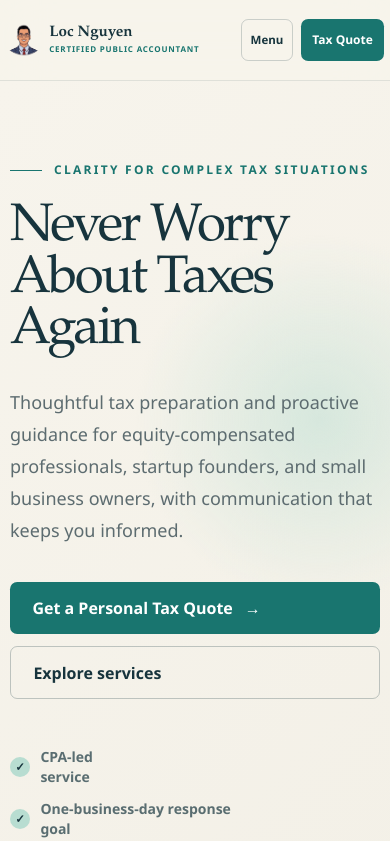
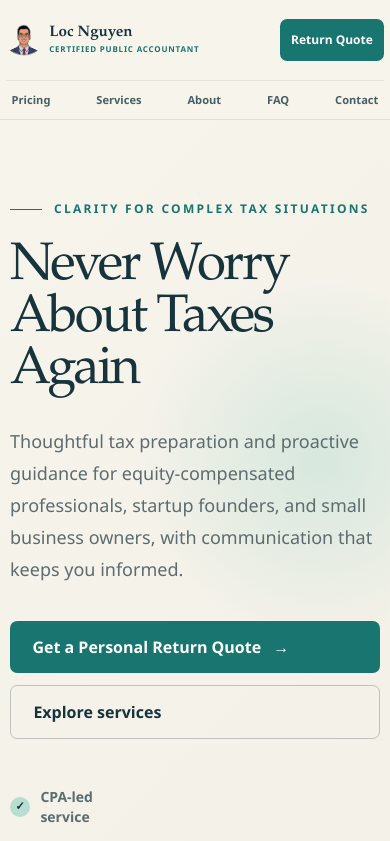
Before and after one commit to locnguyencpa/loc-nguyen-cpa-website, a Next.js app: page / in a window 390 px wide. Shown: the top 841 px of the page. Built offline with nearby package versions, Linux system fonts and the light colour scheme.

Commit message:
Improve mobile navigation

```diff
--- a/src/app/about/page.tsx
+++ b/src/app/about/page.tsx
@@ -35,7 +35,7 @@ export default function AboutPage() {
             <p>I have helped clients abate more than $200,000 in penalties across matters involving late-filed partnership returns, Forms 5471 and 5472, and state filings. Past outcomes do not guarantee future results, but they reflect the level of care I bring to a case.</p>
             <p>My practice is designed to be responsive, secure, and straightforward. I aim to acknowledge messages within one business day, and you’ll know what I need, what the work costs, and where things stand.</p>
             <PersonalTaxQuoteButton className="button button-primary mt-5">
-              Get a Personal Tax Quote
+              Get a Personal Return Quote
             </PersonalTaxQuoteButton>
           </div>
         </div>
--- a/src/app/get-quote/page.tsx
+++ b/src/app/get-quote/page.tsx
@@ -20,7 +20,7 @@ export default function QuotePage() {
             accurate quote.
           </p>
           <PersonalTaxQuoteButton className="button button-primary mt-8">
-            Open Personal Tax Questionnaire <span>→</span>
+            Open Personal Return Questionnaire <span>→</span>
           </PersonalTaxQuoteButton>
           <p className="mt-5 text-xs leading-5 text-slate">
             Do not upload tax documents or include Social Security numbers in
--- a/src/app/globals.css
+++ b/src/app/globals.css
@@ -46,12 +46,9 @@ button, input, select, textarea { font: inherit; }
 .button-secondary:hover { background: white; border-color: var(--navy); }
 .nav-link { color: rgba(23,52,61,.72); font-size: .9rem; font-weight: 600; }
 .nav-link:hover, .text-link:hover { color: var(--teal); }
-.mobile-nav { position: relative; }
-.mobile-nav summary { cursor: pointer; list-style: none; border: 1px solid rgba(23,52,61,.2); border-radius: .45rem; padding: .75rem; color: var(--navy); font-size: .8rem; font-weight: 700; }
-.mobile-nav summary::-webkit-details-marker { display: none; }
-.mobile-nav nav { position: absolute; right: 0; top: calc(100% + .65rem); display: grid; width: 12rem; overflow: hidden; border: 1px solid rgba(23,52,61,.12); border-radius: .75rem; background: white; box-shadow: 0 20px 50px rgba(23,52,61,.15); }
-.mobile-nav nav a { padding: .85rem 1rem; color: var(--navy); font-size: .9rem; font-weight: 650; }
-.mobile-nav nav a:hover { background: var(--sage); color: var(--teal); }
+.mobile-nav-strip { display: flex; align-items: center; justify-content: space-between; gap: .3rem; border-top: 1px solid rgba(23,52,61,.08); padding-block: .45rem .55rem; }
+.mobile-nav-strip a { border-radius: 999px; padding: .35rem .35rem; color: rgba(23,52,61,.78); font-size: .72rem; font-weight: 750; line-height: 1; white-space: nowrap; }
+.mobile-nav-strip a:hover { background: var(--sage); color: var(--teal); }
 .text-link { color: var(--navy); font-weight: 750; text-decoration: underline; text-decoration-color: var(--mint); text-decoration-thickness: 3px; text-underline-offset: 5px; }
 .check { display: flex; align-items: center; gap: .65rem; }
 .check::before { content: "✓"; display: grid; flex: 0 0 1.25rem; height: 1.25rem; place-items: center; border-radius: 999px; background: var(--mint); color: var(--navy); font-size: .72rem; font-weight: 900; }
@@ -127,7 +124,8 @@ button, input, select, textarea { font: inherit; }
   .brand-copy { min-width: 0; }
   .brand-name { font-size: .95rem; }
   .brand-subtitle { margin-top: .2rem; white-space: nowrap; font-size: .5rem; letter-spacing: .1em; }
-  .mobile-nav summary { padding: .68rem .55rem; font-size: .72rem; }
+  .mobile-nav-strip { width: min(100% - .75rem, 1180px); }
+  .mobile-nav-strip a { font-size: clamp(.64rem, 2.85vw, .72rem); }
 }
 
 @media (prefers-reduced-motion: reduce) {
--- a/src/app/page.tsx
+++ b/src/app/page.tsx
@@ -25,7 +25,7 @@ export default function Home() {
             </p>
             <div className="mt-9 flex flex-col gap-3 sm:flex-row">
               <PersonalTaxQuoteButton className="button button-primary">
-                Get a Personal Tax Quote <span>→</span>
+                Get a Personal Return Quote <span>→</span>
               </PersonalTaxQuoteButton>
               <Link href="/services" className="button button-secondary">Explore services</Link>
             </div>
@@ -211,7 +211,7 @@ export default function Home() {
             <h2 className="mt-4 font-serif text-4xl sm:text-5xl">Let’s talk about your taxes.</h2>
           </div>
           <PersonalTaxQuoteButton className="button bg-white text-navy hover:bg-mint">
-            Get a Personal Tax Quote <span>→</span>
+            Get a Personal Return Quote <span>→</span>
           </PersonalTaxQuoteButton>
         </div>
       </section>
--- a/src/app/pricing/page.tsx
+++ b/src/app/pricing/page.tsx
@@ -43,7 +43,7 @@ export default function PricingPage() {
                 </Link>
               ) : (
                 <PersonalTaxQuoteButton className={`button mt-9 justify-center ${tier.featured ? "button-primary" : "button-secondary"}`}>
-                  Get a Personal Tax Quote
+                  Get a Personal Return Quote
                 </PersonalTaxQuoteButton>
               )}
             </article>
--- a/src/components/personal-tax-quote-button.tsx
+++ b/src/components/personal-tax-quote-button.tsx
@@ -22,9 +22,9 @@ export function PersonalTaxQuoteButton({
       embedUrl={personalTaxEmbedUrl}
       formUrl={personalTaxFormUrl}
       eyebrow="Personal income tax"
-      title="Get a personal tax quote"
+      title="Get a personal return quote"
       iframeTitle="Personal income tax quote questionnaire"
-      closeLabel="Close personal tax quote form"
+      closeLabel="Close personal return quote form"
     >
       {children}
     </TallyPopupButton>
--- a/src/components/site-footer.tsx
+++ b/src/components/site-footer.tsx
@@ -29,7 +29,7 @@ export function SiteFooter() {
           <div className="footer-title">Start here</div>
           <div className="mt-4 grid gap-3 text-sm text-white/70">
             <PersonalTaxQuoteButton className="text-left">
-              Personal Tax Quote
+              Personal Return Quote
             </PersonalTaxQuoteButton>
             <Link href="/contact">Contact</Link>
             <Link href="/privacy">Privacy policy</Link>
--- a/src/components/site-header.tsx
+++ b/src/components/site-header.tsx
@@ -3,8 +3,8 @@ import Link from "next/link";
 import { PersonalTaxQuoteButton } from "@/components/personal-tax-quote-button";
 
 const nav = [
+  ["Pricing", "/pricing"],
   ["Services", "/services"],
-  ["Pricing", "/pricing"],
   ["About", "/about"],
   ["FAQ", "/faq"],
   ["Contact", "/contact"],
@@ -42,20 +42,19 @@ export function SiteHeader() {
           ))}
         </nav>
         <div className="flex items-center gap-2">
-          <details className="mobile-nav lg:hidden">
-            <summary aria-label="Open navigation">Menu</summary>
-            <nav aria-label="Mobile navigation">
-              {nav.map(([label, href]) => (
-                <Link key={href} href={href}>{label}</Link>
-              ))}
-            </nav>
-          </details>
           <PersonalTaxQuoteButton className="button button-primary px-4 py-3 text-sm sm:px-5">
-            <span className="sm:hidden">Tax Quote</span>
-            <span className="hidden sm:inline">Personal Tax Quote</span>
+            <span className="sm:hidden">Return Quote</span>
+            <span className="hidden sm:inline">Personal Return Quote</span>
           </PersonalTaxQuoteButton>
         </div>
       </div>
+      <nav className="mobile-nav-strip shell lg:hidden" aria-label="Mobile navigation">
+        {nav.map(([label, href]) => (
+          <Link key={href} href={href}>
+            {label}
+          </Link>
+        ))}
+      </nav>
     </header>
   );
 }
--- a/src/lib/site.ts
+++ b/src/lib/site.ts
@@ -13,7 +13,7 @@ export const services = [
       "Federal and state tax preparation for professionals, families, investors, and taxpayers with complex reporting.",
     tag: "Form 1040",
     action: "personalTaxQuote",
-    linkLabel: "Personal Tax Quote",
+    linkLabel: "Personal Return Quote",
   },
   {
     title: "Equity Compensation",
@@ -21,7 +21,7 @@ export const services = [
       "Tax planning and return preparation for RSUs, ISOs, NSOs, and ESPPs.",
     tag: "Tax Planning",
     action: "personalTaxQuote",
-    linkLabel: "Personal Tax Quote",
+    linkLabel: "Personal Return Quote",
   },
   {
     title: "Corporation Tax",
```
